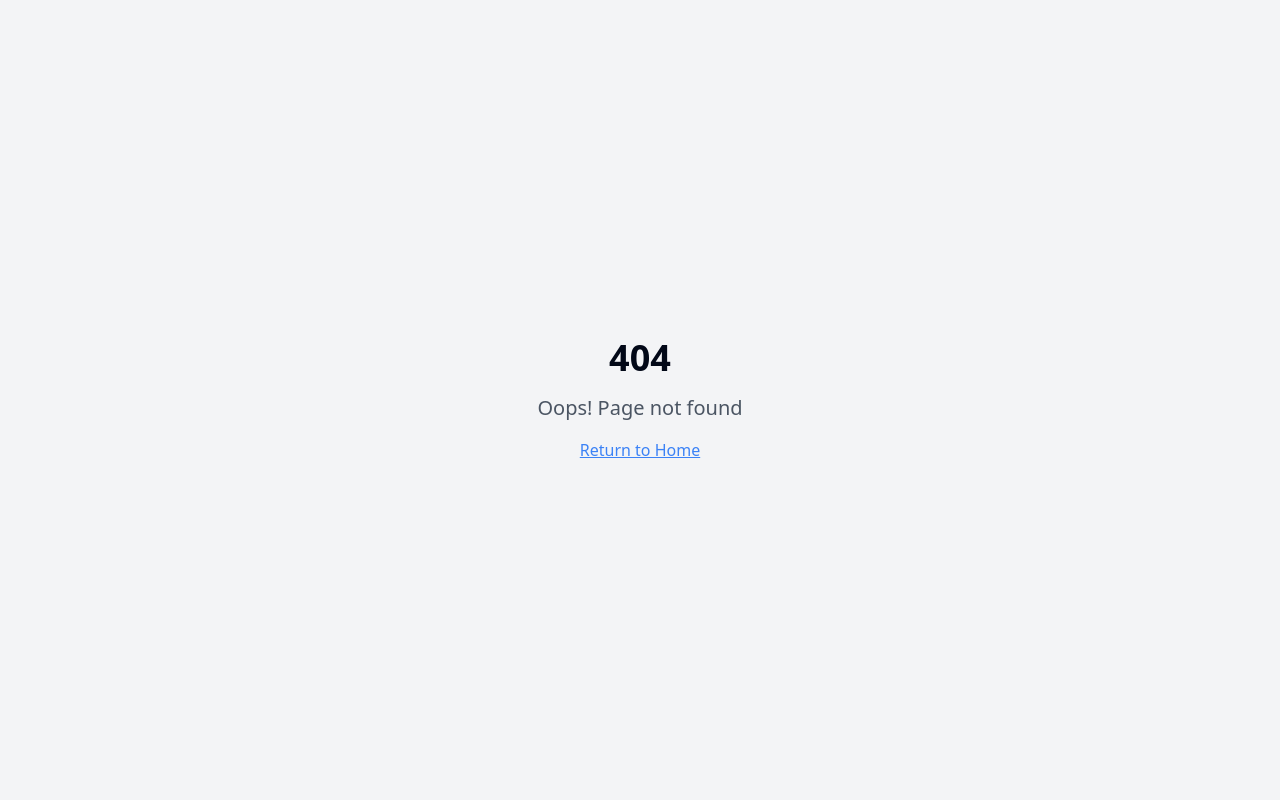
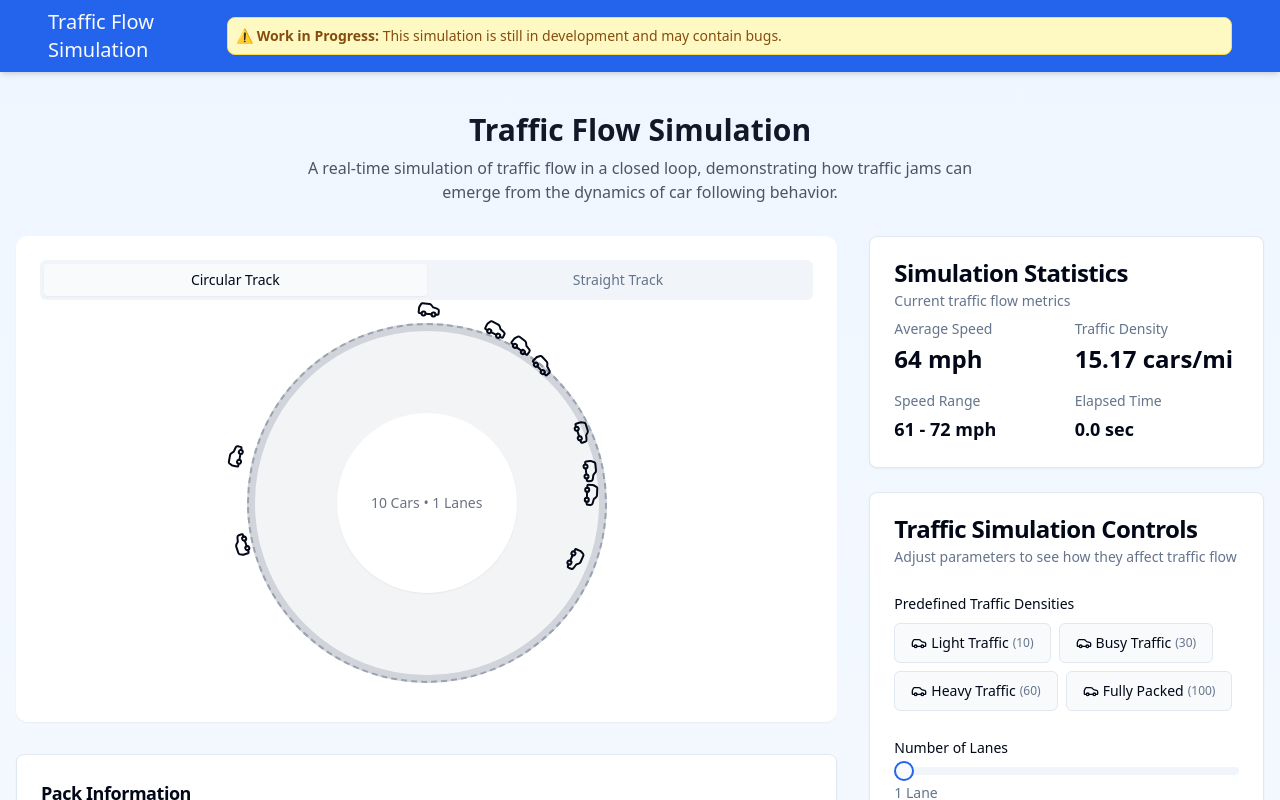
Before and after one commit to aaryanpraveen16/freeway-simulator, a React (Vite) app: page /traffic-simulation in a window 1280 px wide. Before the commit this address had no page. Shown: the top 800 px of the page. Built offline with nearby package versions, Linux system fonts and the light colour scheme.

Commit message:
Change URL and add a warning navbar
- Changed the URL name.
- Added a navbar at the top of the page to indicate that the project is a work in progress and may contain bugs.

```diff
--- a/index.html
+++ b/index.html
@@ -1,9 +1,10 @@
+
 <!DOCTYPE html>
 <html lang="en">
   <head>
     <meta charset="UTF-8" />
     <meta name="viewport" content="width=device-width, initial-scale=1.0" />
-    <title>Freeway Modelling</title>
+    <title>Traffic Flow Simulation</title>
     <link rel="icon" href="data:," />
   </head>
 
--- a/src/App.tsx
+++ b/src/App.tsx
@@ -1,8 +1,9 @@
+
 import { Toaster } from "@/components/ui/toaster";
 import { Toaster as Sonner } from "@/components/ui/sonner";
 import { TooltipProvider } from "@/components/ui/tooltip";
 import { QueryClient, QueryClientProvider } from "@tanstack/react-query";
-import { BrowserRouter, Routes, Route } from "react-router-dom";
+import { BrowserRouter, Routes, Route, Navigate } from "react-router-dom";
 import Index from "./pages/Index";
 import NotFound from "./pages/NotFound";
 
@@ -15,7 +16,8 @@ const App = () => (
       <Sonner />
       <BrowserRouter>
         <Routes>
-          <Route path="/" element={<Index />} />
+          <Route path="/" element={<Navigate to="/traffic-simulation" replace />} />
+          <Route path="/traffic-simulation" element={<Index />} />
           {/* ADD ALL CUSTOM ROUTES ABOVE THE CATCH-ALL "*" ROUTE */}
           <Route path="*" element={<NotFound />} />
         </Routes>
--- /dev/null
+++ b/src/components/Navbar.tsx
@@ -0,0 +1,18 @@
+
+import React from "react";
+import { Alert } from "@/components/ui/alert";
+
+const Navbar = () => {
+  return (
+    <div className="bg-primary text-primary-foreground py-2 px-4 mb-6 shadow-md">
+      <div className="container mx-auto flex items-center justify-between">
+        <h2 className="text-xl font-medium">Traffic Flow Simulation</h2>
+        <Alert variant="warning" className="bg-yellow-100 text-yellow-800 border-yellow-300 p-2 text-sm">
+          <span className="font-bold">⚠️ Work in Progress:</span> This simulation is still in development and may contain bugs.
+        </Alert>
+      </div>
+    </div>
+  );
+};
+
+export default Navbar;
--- a/src/pages/Index.tsx
+++ b/src/pages/Index.tsx
@@ -4,6 +4,7 @@ import ControlPanel from "@/components/ControlPanel";
 import StatsDisplay from "@/components/StatsDisplay";
 import CarStatsCard from "@/components/CarStatsCard";
 import SimulationInfo from "@/components/SimulationInfo";
+import Navbar from "@/components/Navbar";
 import PackFormationChart, { identifyPacks } from "@/components/PackFormationChart";
 import AveragePackLengthChart, { calculateAveragePackLength } from "@/components/AveragePackLengthChart";
 import {
@@ -174,7 +175,8 @@ const Index = () => {
 
   return (
     <div className="min-h-screen bg-gradient-to-b from-blue-50 to-white">
-      <div className="container mx-auto py-8 px-4">
+      <Navbar />
+      <div className="container mx-auto py-4 px-4">
         <header className="text-center mb-8">
           <h1 className="text-3xl font-bold text-gray-900 mb-2">
             Traffic Flow Simulation
```
